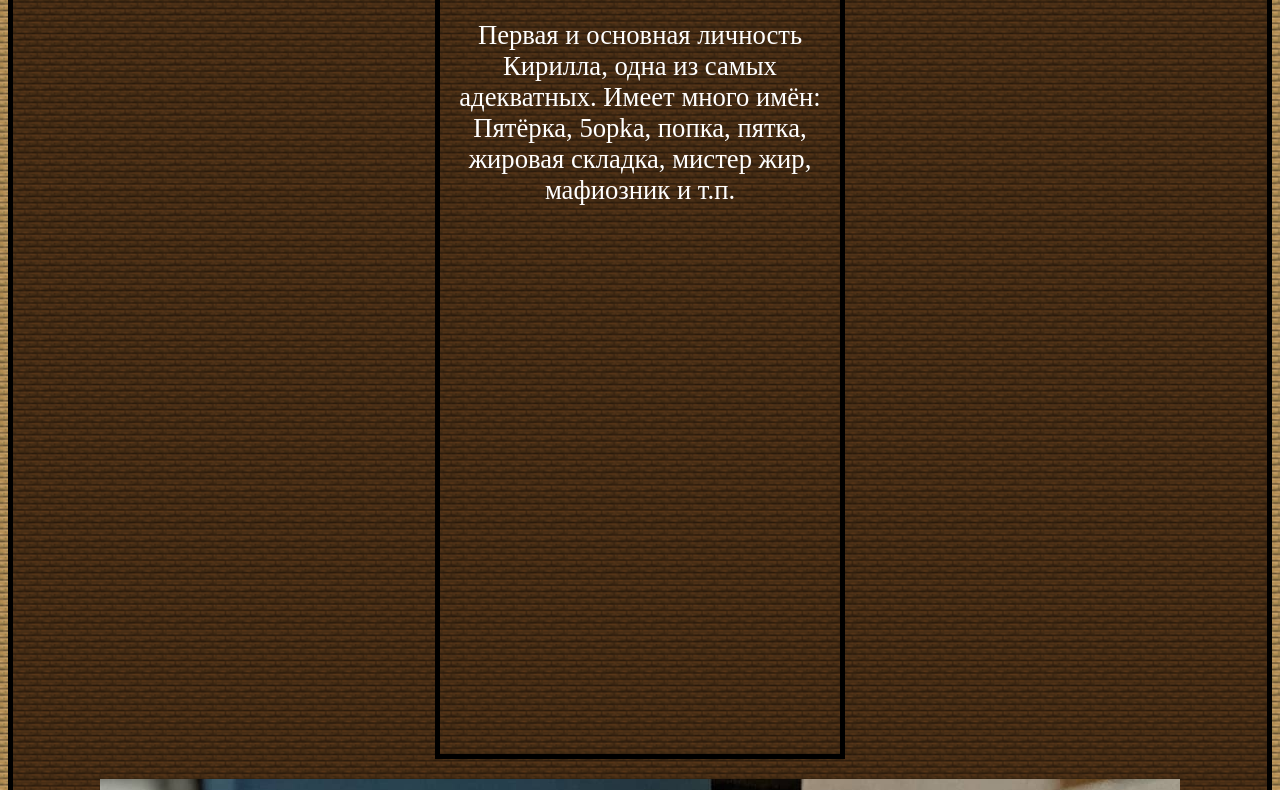
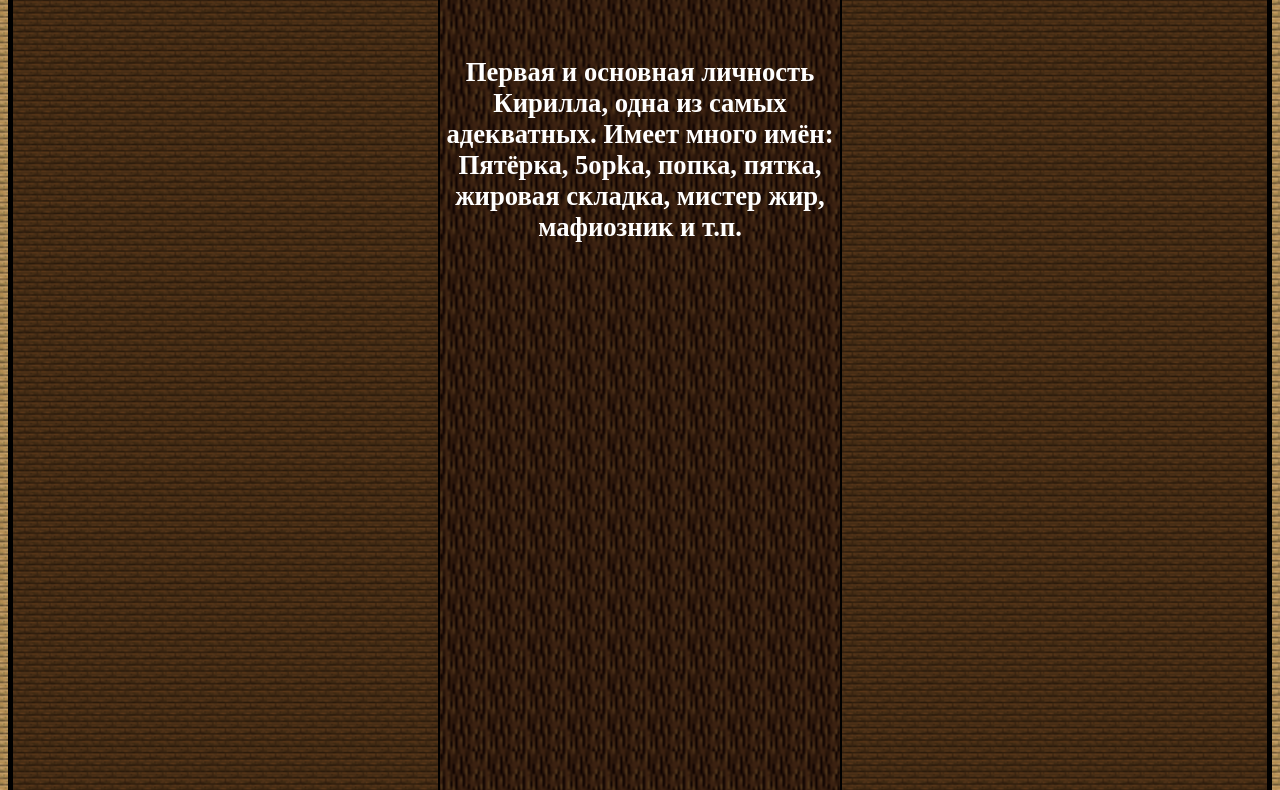
Before and after one commit to demonit4028/5opka, a plain HTML site: page index.html in a window 1280 px wide. Shown: the part 3252-4042 px from the top of the page. Drawn offline with Linux system fonts and the light colour scheme.

Commit message:
background

```diff
--- a/styles.css
+++ b/styles.css
@@ -132,6 +132,7 @@ video{
 	justify-content: space-around;
 	border: 5px solid black;
 	padding: 20 px;
+	padding-top: 20px;
 	align-content: flex-start;
 
 
@@ -155,7 +156,14 @@ video{
 
 .con1 {
 	height: 864px;
-	border: 5px solid black;
+	border: 2px solid black;
+	padding-top: 20px;
+
+	color:white;
+	font-size: 20pt;
+	background-image: url(images/5opka/log_spruce.png);
+	background-position: center;
+	background-size: 10%;
 
 }
 
@@ -166,6 +174,8 @@ video{
 
 .con7 {
 	padding-top: 50px;
+	font-size: 30px;
+	font-weight: 600;
 	color: white;
 	font-size: 20pt;
 
```
Also changed, not shown: images/5opka/log_spruce.png (added), images/5opka/redstone_lamp_off.png (added), images/5opka/redstone_lamp_on.png (added).
